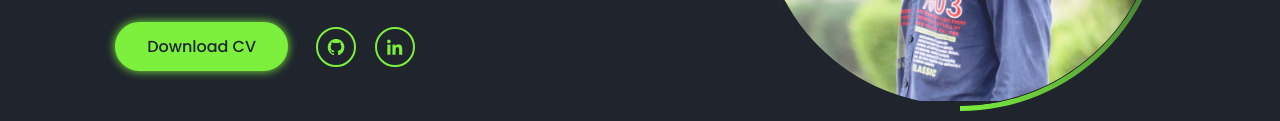
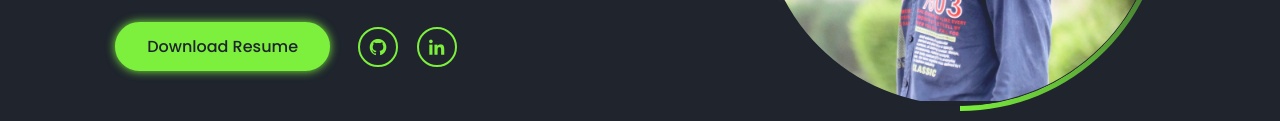
Before and after one commit to vaghasiyakalpesh/portfolio, a plain HTML site: page index.html in a window 1280 px wide. Shown: the part 534-655 px from the top of the page. Drawn offline with nearby package versions, Linux system fonts and the light colour scheme.

```diff
--- a/index.html
+++ b/index.html
@@ -65,8 +65,8 @@
           staying updated with industry trends.
         </p>
         <div class="btn-sci">
-          <a href="./documents/kalpesh_vaghasiya_cv.pdf" class="btn"
-            >Download CV</a
+          <a href="./documents/kalpesh_vaghasiya_resume.pdf" class="btn"
+            >Download Resume</a
           >
           <div class="sci">
             <a href="https://github.com/vaghasiyakalpesh">
@@ -558,7 +558,7 @@
             <i class="bx bxs-map"></i>
             <div class="detail">
               <p>Address</p>
-              <p>123 anyWhere Street, Any City</p>
+              <p>Uttamnagar, Ahmedabad</p>
             </div>
           </div>
         </div>
```
Also changed, not shown: 2 other files.
